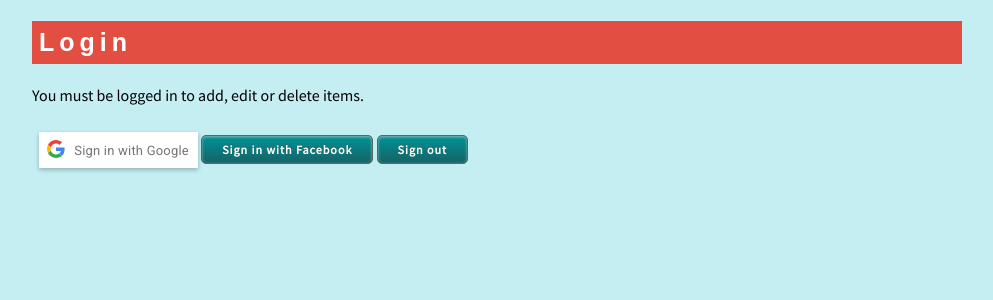
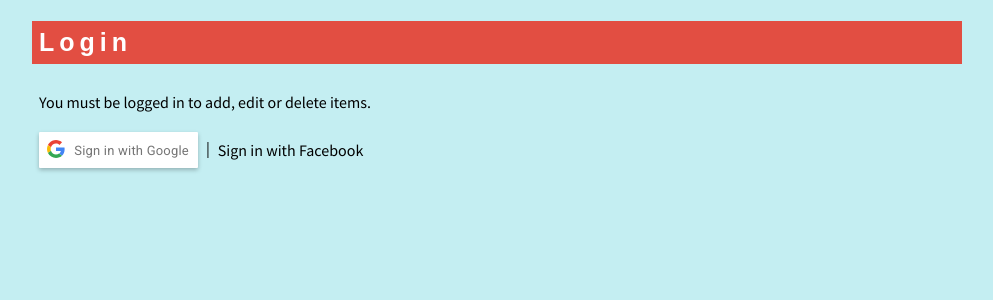
Before and after one commit to ElisabethStrunk/FullStack_ItemCatalog, a Flask app: page /login in a window 1280 px wide. Shown: the part 113-413 px from the top of the page, without its empty margins (143-1136 px from the left). Run offline with Flask 2, Linux system fonts and the light colour scheme; parts of the project's set-up code (start-up, migrations or seed data) failed here and were passed over; some libraries are stand-ins or nearby versions.

Commit message:
Login page now takes into consideration, if someone is already logged in; small fixes to make the login page look good

```diff
--- a/app/application.py
+++ b/app/application.py
@@ -312,6 +312,12 @@ APPLICATION_NAME = "Elisabeth's Sports Item Catalog"
 
 @app.route('/login')
 def login():
+    if login_session.get('provider'):
+        # current user is already logged in
+        return render_template('login.html',
+                               user_found=True,
+                               user_name=login_session.get('username'),
+                               user_picture=login_session.get('picture'))
     state = ''.join(random.choice(string.ascii_uppercase + string.digits)
                     for x in range(32))  # anti-forgery state token
     login_session['state'] = state
@@ -493,6 +499,7 @@ def gdisconnect():
           '{}'.format(login_session['access_token'])
     result = httplib2.Http().request(url, 'GET')[0]
     if result['status'] == '200':
+        del login_session['provider']
         del login_session['access_token']
         del login_session['gplus_id']
         del login_session['username']
@@ -516,6 +523,7 @@ def fbdisconnect():
     result = httplib2.Http().request(url, 'DELETE')[1]
     data = json.loads(result)
     if data['success'] is True:
+        del login_session['provider']
         del login_session['access_token']
         del login_session['facebook_id']
         del login_session['username']
--- a/app/static/style.css
+++ b/app/static/style.css
@@ -178,6 +178,15 @@ footer {
     color: #6d6d6d;
 }
 
+.signin_buttons {
+    display: table;
+}
+
+.wrapper {
+    display: table-cell;
+    vertical-align: middle;
+}
+
 /* unvisited link */
 a:link {
     color: black;
--- a/app/templates/login.html
+++ b/app/templates/login.html
@@ -45,13 +45,31 @@
             </a>
         </h1>
     </div>
+    <h2>Login</h2>
+
+    {% if user_found %}
+    <script>
+        $('#login_body').attr('style', 'display: none');
+    </script>
+    <div class="block">
+        You are already signed in as
+        <br>
+        <h3 style = "text-align: center;">
+            {{ user_name }}
+        </h3>
+        <img src="{{user_picture}}" align="middle" style="width: 150px; height: 150px; display: block; margin-left: auto; margin-right: auto; border-radius: 50%; -webkit-border-radius: 50%; -moz-border-radius: 50%;">
+        <a href="{{url_for('sign_out')}}">
+            <button>Sign out</button>
+        </a>
+    </div>
+
+    {% else %}
     <div id="login_body">
-        <h2>Login</h2>
+        <div class="block">
             You must be logged in to add, edit or delete items.
             <br>
             <br>
-
-        <div class="block">
+            <div class="signin_buttons">
                 <!-- GOOGLE SIGN-IN -->
                 <div id="google_login_button" class="abcRioButton">
                     <svg version="1.1"
@@ -76,16 +94,14 @@
                         Sign in with Google
                     </span>
                 </div>
+                <span style="padding: 0px 8px;">|</span>
                 <!-- FACEBOOK SIGN-IN -->
-            <button>
+                <div class="wrapper">
                     <fb:login-button data-size="large" scope="public_profile,email" onlogin="sendTokenToServer();">
                         Sign in with Facebook
                     </fb:login-button>
-            </button>
-
-            <a href="{{url_for('sign_out')}}">
-                <button>Sign out</button>
-            </a>
+                </div>
+            </div>
         </div>
     </div>
     <div id="result"></div>
@@ -203,5 +219,6 @@
         };
     </script>
     <!--END FACEBOOK SIGN IN -->
+    {% endif %}
 </body>
 </html>
```
Lines whose indentation alone changed are shown as unchanged.
